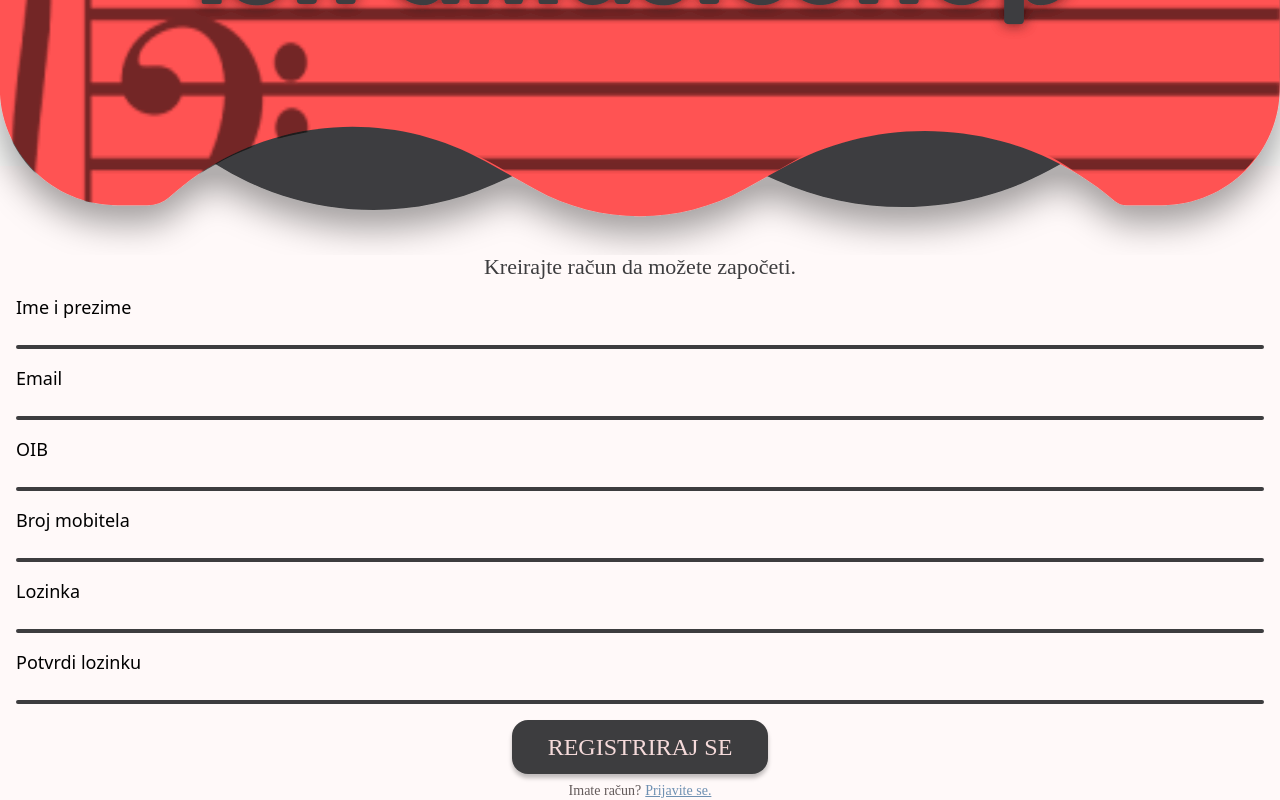
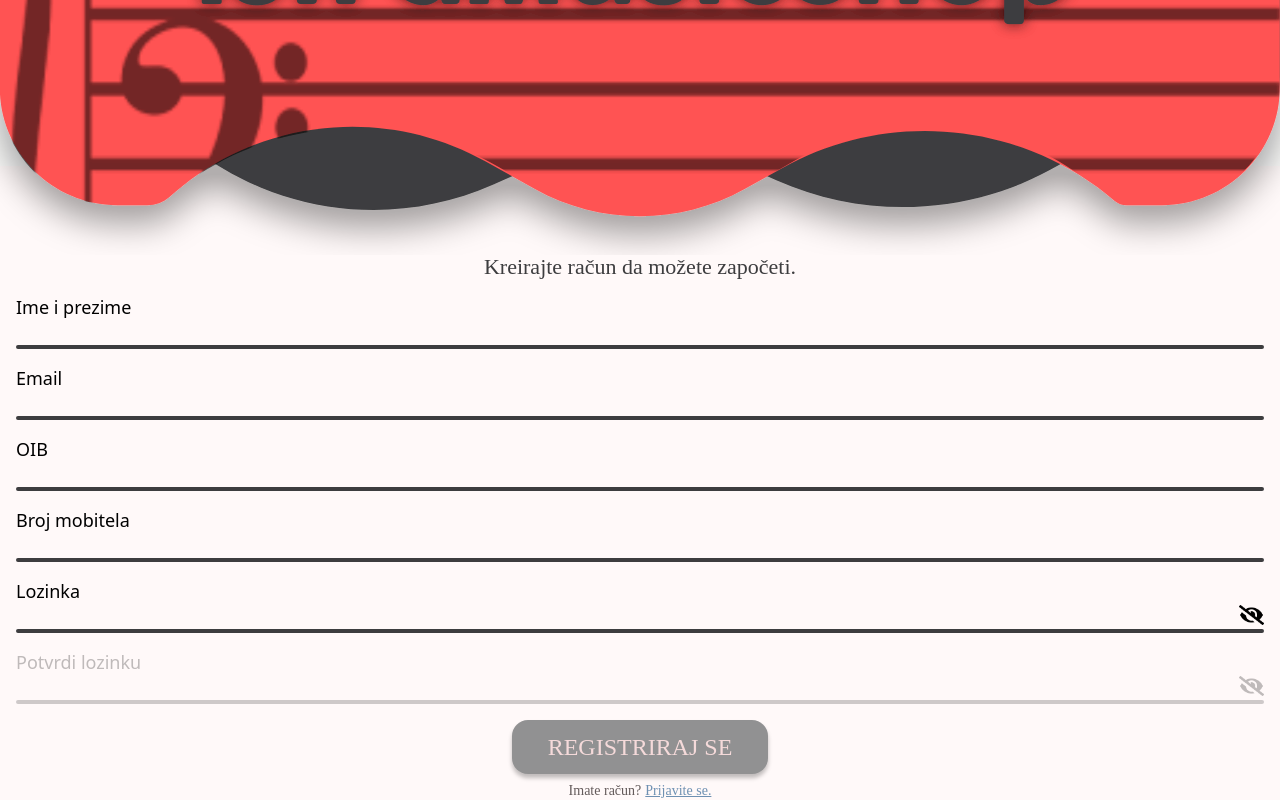
Before and after one commit to azuzic/istra_music_shop, a Vue app: page /registracija in a window 1280 px wide. Shown: the part 634-1434 px from the top of the page. Built offline with nearby package versions, Linux system fonts and the light colour scheme; a web font is replaced by a local one.

Commit message:
Registration.vue improvements
- added eye closed and opened icons
- added toggle for password visibility
- password confirm is enable after password is filled
- submit button is disabled until all inputs are filled
- improved password similarity check

```diff
--- a/src/views/Registracija.vue
+++ b/src/views/Registracija.vue
@@ -37,33 +37,63 @@
         </div>
         <div>
           <p class="text-left text-18px m-0 p-0">Lozinka</p>
-          <input type="password" name="pass1" id="pass1" v-model="password" />
+          <div>
+            <input type="password" name="pass1" id="pass1" v-model="password" />
+            <img
+              id="eye1"
+              @click="eye"
+              class="eye"
+              src="@/assets/eye_closed.png"
+            />
+            <img
+              id="eye2"
+              @click="eye"
+              class="eye invisible"
+              src="@/assets/eye_open.png"
+            />
+          </div>
           <hr />
         </div>
-        <div>
+        <div :class="!password ? 'tranparent' : ''">
           <p class="text-left text-18px m-0 p-0">Potvrdi lozinku</p>
           <input
+            :disabled="!password"
             type="password"
             name="pass2"
             id="pass2"
             v-model="passwordRepeat"
           />
+          <img
+            id="eye3"
+            @click="eye2"
+            class="eye"
+            src="@/assets/eye_closed.png"
+          />
+          <img
+            id="eye4"
+            @click="eye2"
+            class="eye invisible"
+            src="@/assets/eye_open.png"
+          />
           <hr />
         </div>
-        <div v-if="password != passwordRepeat">
+        <div v-if="password != passwordRepeat && passwordRepeat">
           <p class="text-left text-18px m-0 p-0 CWarning">
             Lozinke se ne podudaraju!
           </p>
         </div>
 
-        <div class="place-self-center">
+        <div
+          class="place-self-center"
+          :class="IsAllFilled ? 'active' : 'inactive'"
+        >
           <CButton
             btn="REGISTRIRAJ SE"
             link_text="Imate račun?"
             link_href_text="Prijavite se."
             href_link="/prijava"
             href_btn="/registracija"
-            :btnClickHandler="this.signup"
+            :btnClickHandler="IsAllFilled ? signup : dummy"
           />
         </div>
       </div>
@@ -76,7 +106,11 @@ import CButton from "@/components/CButton.vue";
 
 import { getAuth, createUserWithEmailAndPassword } from "@/firebase";
 const auth = getAuth();
-
+let source = document.getElementById("source");
+let result = document.getElementById("result");
+let inputHandler = function (e) {
+  result.innerHTML = e.target.value;
+};
 export default {
   name: "Registracija",
   data() {
@@ -104,11 +138,75 @@ export default {
           });
       }
     },
+    eye() {
+      let x = document.getElementById("pass1");
+      let y = document.getElementById("eye1");
+      let z = document.getElementById("eye2");
+      if (x.type === "password") {
+        x.type = "text";
+        y.classList.add("invisible");
+        z.classList.remove("invisible");
+      } else {
+        x.type = "password";
+        z.classList.add("invisible");
+        y.classList.remove("invisible");
+      }
+    },
+    eye2() {
+      let x = document.getElementById("pass2");
+      let y = document.getElementById("eye3");
+      let z = document.getElementById("eye4");
+      if (x.type === "password") {
+        x.type = "text";
+        y.classList.add("invisible");
+        z.classList.remove("invisible");
+      } else {
+        x.type = "password";
+        z.classList.add("invisible");
+        y.classList.remove("invisible");
+      }
+    },
+    dummy() {},
   },
   name: "Home",
   components: {
     CTitle,
     CButton,
   },
+  computed: {
+    IsAllFilled() {
+      return this.nameSurname &&
+        this.email &&
+        this.oib &&
+        this.mob &&
+        this.password &&
+        this.passwordRepeat
+        ? true
+        : false;
+    },
+  },
 };
+
+//SET CLASS
 </script>
+
+<style>
+.active div .button-bg {
+  background: #3d3d3f !important;
+}
+.inactive div .button-bg {
+  background: #919192 !important;
+}
+.eye {
+  float: right;
+  margin-top: -24px;
+  position: relative;
+  z-index: 1;
+  cursor: pointer;
+  height: 20px;
+}
+
+.tranparent {
+  opacity: 0.25;
+}
+</style>
```
Also changed, not shown: src/assets/eye_closed.png (added), src/assets/eye_open.png (added).
